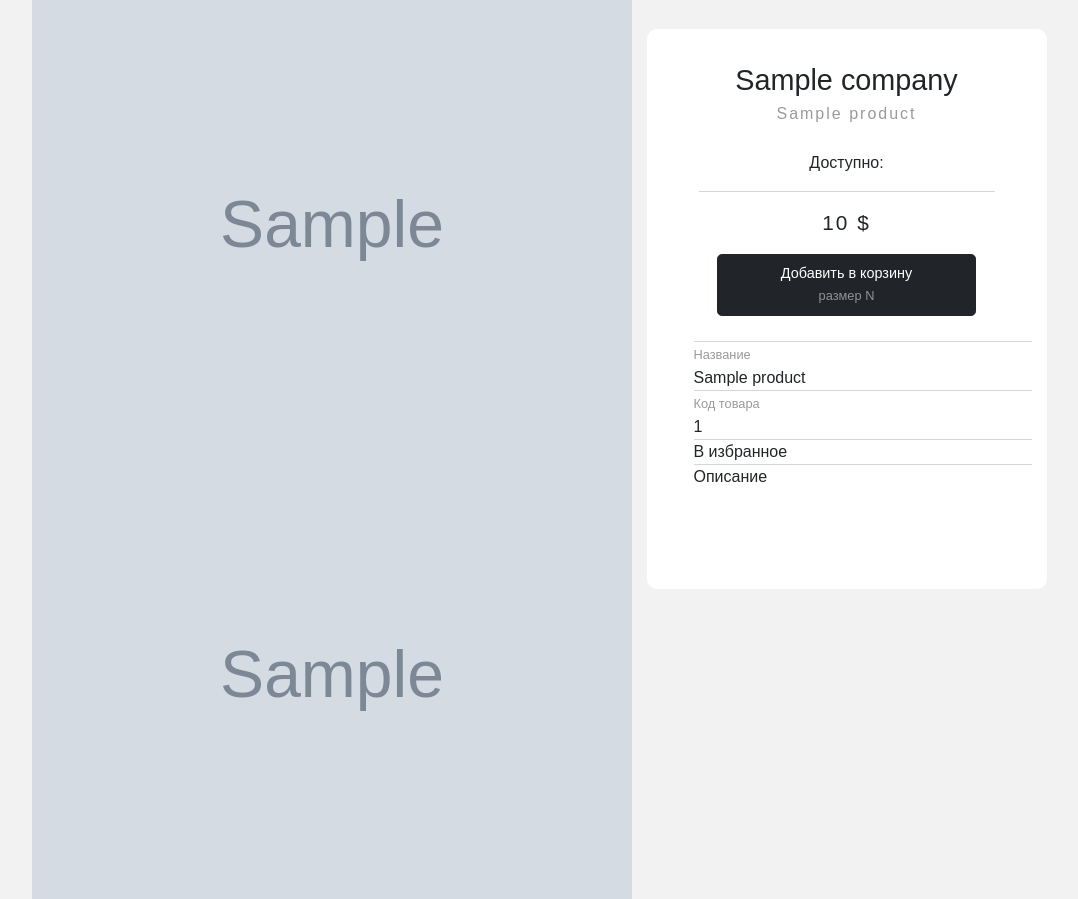
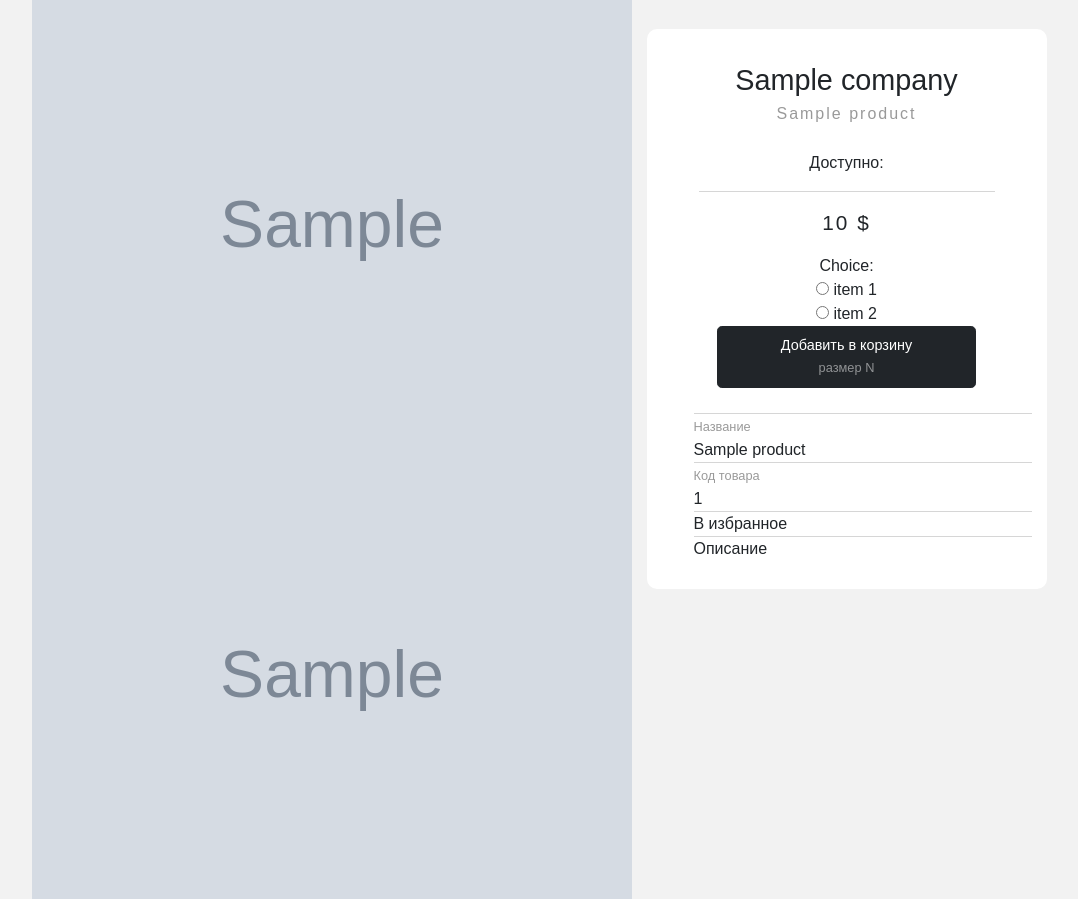
Before and after one commit to m0r4n9/OnlineShopProject, a Django app: page /catalog/goods/1/ in a window 1280 px wide. Shown: the part 102-1001 px from the top of the page, without its empty margins (101-1179 px from the left). Run offline with Django 4.2, Linux system fonts and the light colour scheme; tables that the repository leaves empty hold one stand-in row (values such as "Sample post"); grey boxes marked "Sample" are stand-in pictures.

Commit message:
удалил ненужные зависимости

```diff
--- a/OnlineShopProject/settings.py
+++ b/OnlineShopProject/settings.py
@@ -41,15 +41,11 @@ INSTALLED_APPS = [
     'django.contrib.sessions',
     'django.contrib.messages',
     'django.contrib.staticfiles',
-    'crispy_forms',
-    'crispy_bootstrap5',
 ]
 
 # LOGIN_URL = '/login'
 # LOGIN_REDIRECT_URL = 'account/login/'
 
-CRISPY_ALLOWED_TEMPLATE_PACKS = "bootstrap5"
-CRISPY_TEMPLATE_PACK = "bootstrap5"
 CART_SESSION_ID = 'cart'
 AUTH_USER_MODEL = "users.CustomUser"
 
--- a/main/forms.py
+++ b/main/forms.py
@@ -1,8 +1,13 @@
 from django import forms
 
-PRODUCT_QUANTITY_CHOICES = [(i, str(i)) for i in range(1, 21)]
+from main.models import Product
+
+CHOICES = [('item1', 'item 1'),
+           ('item2', 'item 2')]
 
 
 class CartAddProductForm(forms.Form):
-    # quantity = forms.TypedChoiceField(choices=PRODUCT_QUANTITY_CHOICES, coerce=int)
     update = forms.BooleanField(required=False, initial=False, widget=forms.HiddenInput)
+    choice = forms.ChoiceField(choices=CHOICES, widget=forms.widgets.RadioSelect(attrs={
+        'class': 'test'
+    }))
--- a/main/static/main/scripts/test.js
+++ b/main/static/main/scripts/test.js
@@ -1,13 +1,11 @@
-const cartLink = document.getElementById('check-link')
-const wrapperListCart = document.getElementById('check-list')
-
-cartLink.addEventListener('click', (event) => {
-  if (wrapperListCart.classList.contains('disabled')) {
-    wrapperListCart.classList.replace('disabled', 'active')
-  } else {
-    wrapperListCart.classList.replace('active', 'disabled')
-  }
-})
-
-const sizeBox = document.querySelectorAll("#sizeBox");
-const sizeBoxQuntity = document.querySelectorAll("#sizeBoxQuanity");
+$(function(){
+     $('.sizeBox').hover(function() {
+          $(this).children("div").css({
+              display: 'block'
+          })
+     }, function (){
+         $(this).children("div").css({
+              display: 'none'
+          })
+     });
+   })
--- a/main/static/main/style.css
+++ b/main/static/main/style.css
@@ -262,3 +262,12 @@ body {
     display: inline-block;
     margin-top: 5px;
 }
+
+.test {
+
+}
+
+input[type="checkbox"] {
+  -webkit-appearance: none;
+  appearance: none;
+}
--- a/main/views.py
+++ b/main/views.py
@@ -61,6 +61,7 @@ def cart_add(request, product_id):
     form = CartAddProductForm(request.POST)
     if form.is_valid():
         cd = form.cleaned_data
+        print(cd)
         cart.add(product=product)
         return redirect(request.META.get('HTTP_REFERER'))
 
--- a/templates/main/detailItem.html
+++ b/templates/main/detailItem.html
@@ -34,8 +34,11 @@
             <div class="detail__price">
                 <p class="detail__textPrice">{{ item.price }} $</p>
                 <form action="{% url "main:cart_add" item.id %}" method="post">
+                    {% csrf_token %}
+{#                    {% for size in item.sizes.all %}#}
+{#                        <input id="{{ size.size }}" type="button" required="required" name="sizeField" value="{{ size.size }}">#}
+{#                    {% endfor %}#}
                     {{ cart_product_form }}
-                    {% csrf_token %}
                     <button type="submit" class="btn btn-dark btn-lg">Добавить в корзину<br/><span>размер N</span>
                     </button>
                 </form>
--- a/templates/main/layout.html
+++ b/templates/main/layout.html
@@ -71,19 +71,6 @@
 
     {% endblock %}
 </div>
-<script src="{% static 'main/scripts/test.js' %}"></script>
-<script type="text/javascript">
-    $(function(){
-     $('.sizeBox').hover(function() {
-          $(this).children("div").css({
-              display: 'block'
-          })
-     }, function (){
-         $(this).children("div").css({
-              display: 'none'
-          })
-     });
-   })
-</script>
+<script type="text/javascript" src="{% static 'main/scripts/test.js' %}"></script>
 </body>
 </html>
```
